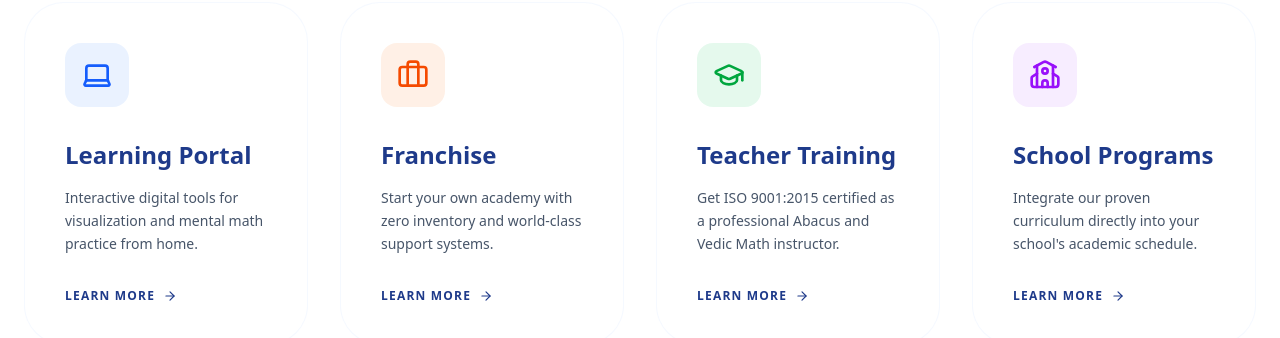
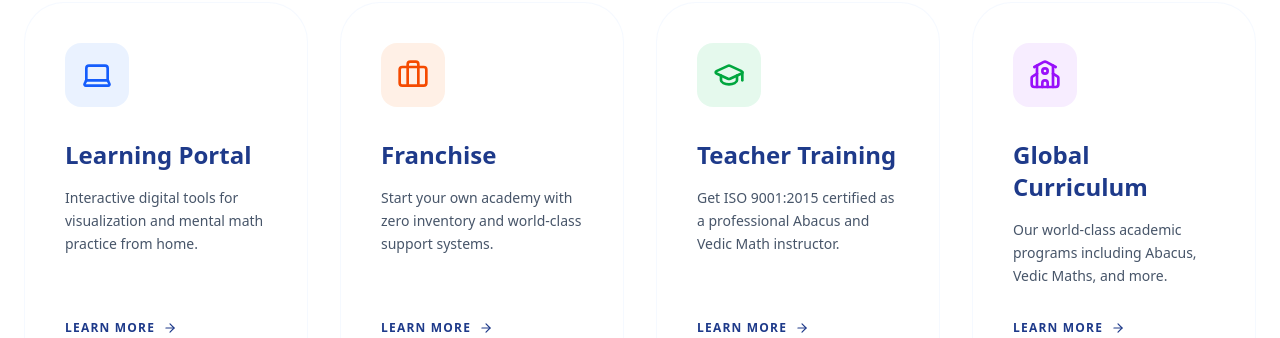
Before and after one commit to khmeeran/pelican_academy, a Next.js app: page / in a window 1280 px wide. Shown: the part 960-1298 px from the top of the page. Built offline with nearby package versions, Linux system fonts and the light colour scheme.

Commit message:
fix: rename School Programs to Global Curriculum and fix all ServiceGrid links

```diff
--- a/src/components/sections/ServiceGrid.tsx
+++ b/src/components/sections/ServiceGrid.tsx
@@ -30,10 +30,10 @@ const services = [
     hoverColor: "group-hover:bg-green-600"
   },
   {
-    title: "School Programs",
-    description: "Integrate our proven curriculum directly into your school's academic schedule.",
+    title: "Global Curriculum",
+    description: "Our world-class academic programs including Abacus, Vedic Maths, and more.",
     icon: School,
-    href: "#contact",
+    href: "#courses",
     color: "bg-purple-500/10 text-purple-600",
     hoverColor: "group-hover:bg-purple-600"
   }
--- a/src/components/sections/TeacherTraining.tsx
+++ b/src/components/sections/TeacherTraining.tsx
@@ -34,7 +34,7 @@ const trainingFeatures = [
 
 export default function TeacherTraining() {
   return (
-    <section className="section-spacing bg-background-warm">
+    <section id="teacher-training" className="section-spacing bg-background-warm">
       <div className="max-w-7xl mx-auto">
         <div className="grid grid-cols-1 lg:grid-cols-2 gap-20 items-center">
           <motion.div
```
